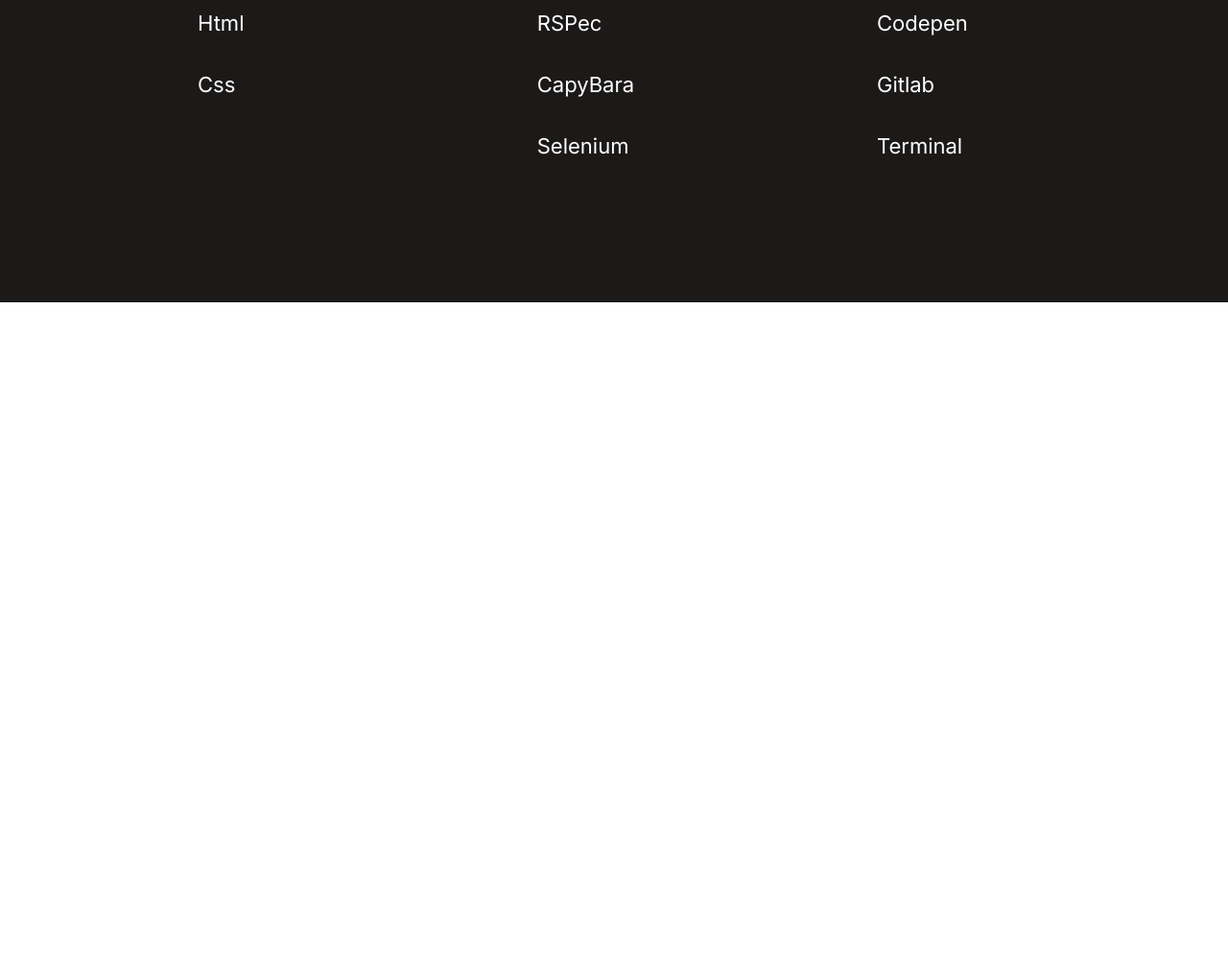
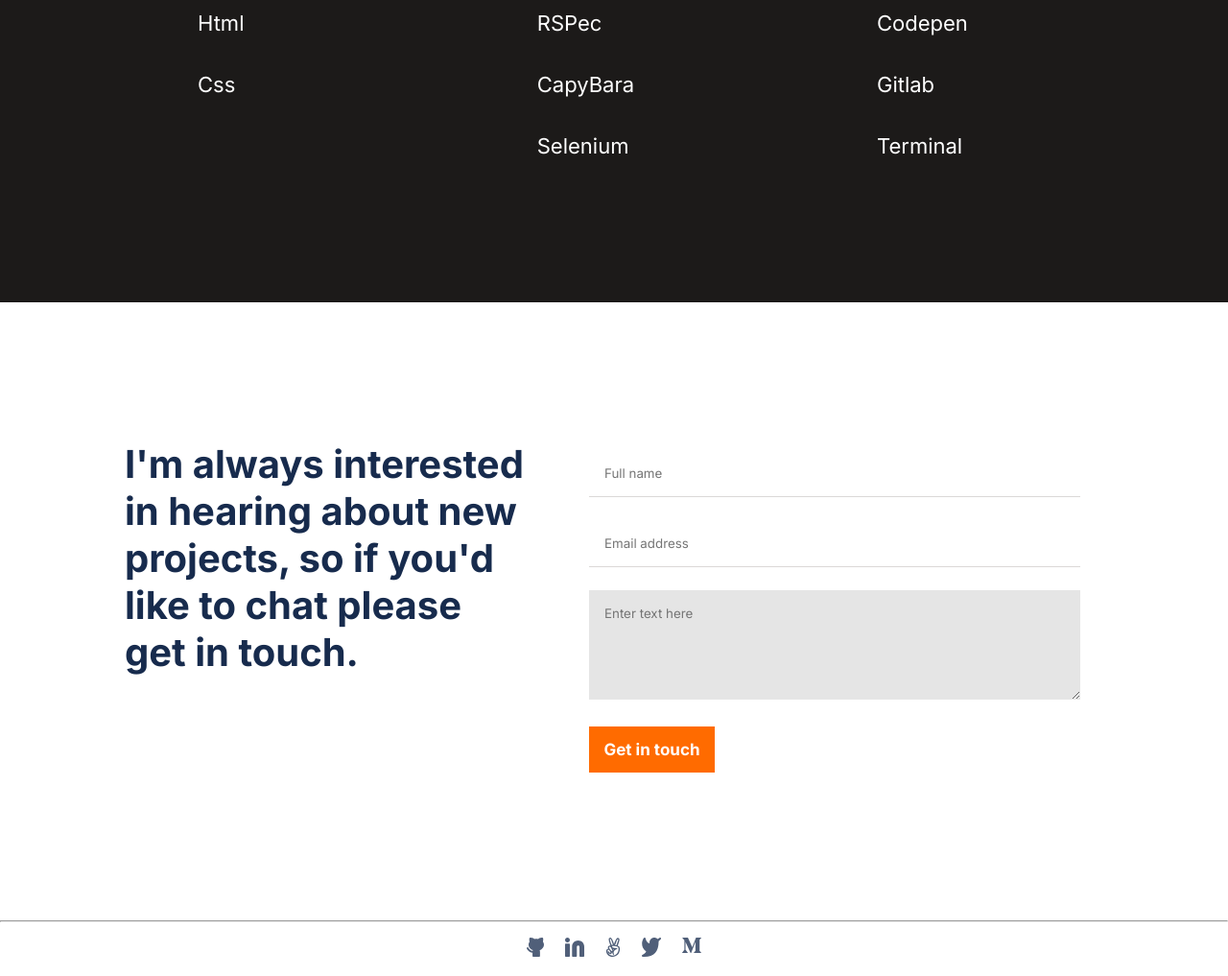
Before and after one commit to shasherazi/microverse-portfolio, a website: page src/index.html in a window 1280 px wide. Shown: the part 3380-4397 px from the top of the page at 96% size. Before the commit the page ends 3695 px from the top, so only its background shows below. Drawn offline with Linux system fonts and the light colour scheme.

Commit message:
Add contact form section in the desktop version

```diff
--- a/src/index.html
+++ b/src/index.html
@@ -268,6 +268,83 @@
           </ul>
         </article>
       </section>
+      <section class="contact-form-section">
+        <h2 class="contact-form-section-heading">
+          I'm always interested in hearing about new projects, so if you'd like
+          to chat please get in touch.
+        </h2>
+
+        <form
+          action="https://formspree.io/f/xlevqbvb"
+          method="POST"
+          class="contact-form-section-form"
+        >
+          <ul class="contact-form-section-list">
+            <li class="contact-form-section-list-item">
+              <label for="name"></label>
+              <input
+                type="text"
+                name="name"
+                placeholder="Full name"
+                id="name"
+                autocomplete="off"
+                required
+                maxlength="30"
+              />
+            </li>
+
+            <li class="contact-form-section-list-item">
+              <label for="email"> </label>
+              <input
+                type="email"
+                name="email"
+                id="email"
+                placeholder="Email address"
+                required
+                autocomplete="off"
+              />
+            </li>
+
+            <li class="contact-form-section-list-item">
+              <label for="textarea"></label>
+              <textarea
+                name="textarea"
+                id="textarea"
+                cols="30"
+                placeholder="Enter text here"
+                required
+                maxlength="500"
+              ></textarea>
+            </li>
+
+            <li class="contact-form-section-list-item">
+              <button type="submit" class="btn contact-form-section-form-btn">
+                Get in touch
+              </button>
+            </li>
+          </ul>
+        </form>
+      </section>
     </main>
+    <footer>
+      <hr class="footer-hr" />
+      <ul class="footer-list">
+        <li class="footer-social-icon">
+          <img src="./assets/icons/githubBlue.svg" alt="github icon" />
+        </li>
+        <li class="footer-social-icon">
+          <img src="./assets/icons/linkedinBlue.svg" alt="linkedin icon" />
+        </li>
+        <li class="footer-social-icon">
+          <img src="./assets/icons/angelistBlue.svg" alt="angelist icon" />
+        </li>
+        <li class="footer-social-icon">
+          <img src="./assets/icons/twitterBlue.svg" alt="twitter icon" />
+        </li>
+        <li class="footer-social-icon">
+          <img src="./assets/icons/mediumBlue.svg" alt="medium icon" />
+        </li>
+      </ul>
+    </footer>
   </body>
 </html>
```
Also changed, not shown: src/assets/icons/angelistBlue.svg (added), src/assets/icons/githubBlue.svg (added), src/assets/icons/linkedinBlue.svg (added), src/assets/icons/mediumBlue.svg (added), src/assets/icons/twitterBlue.svg (added).
